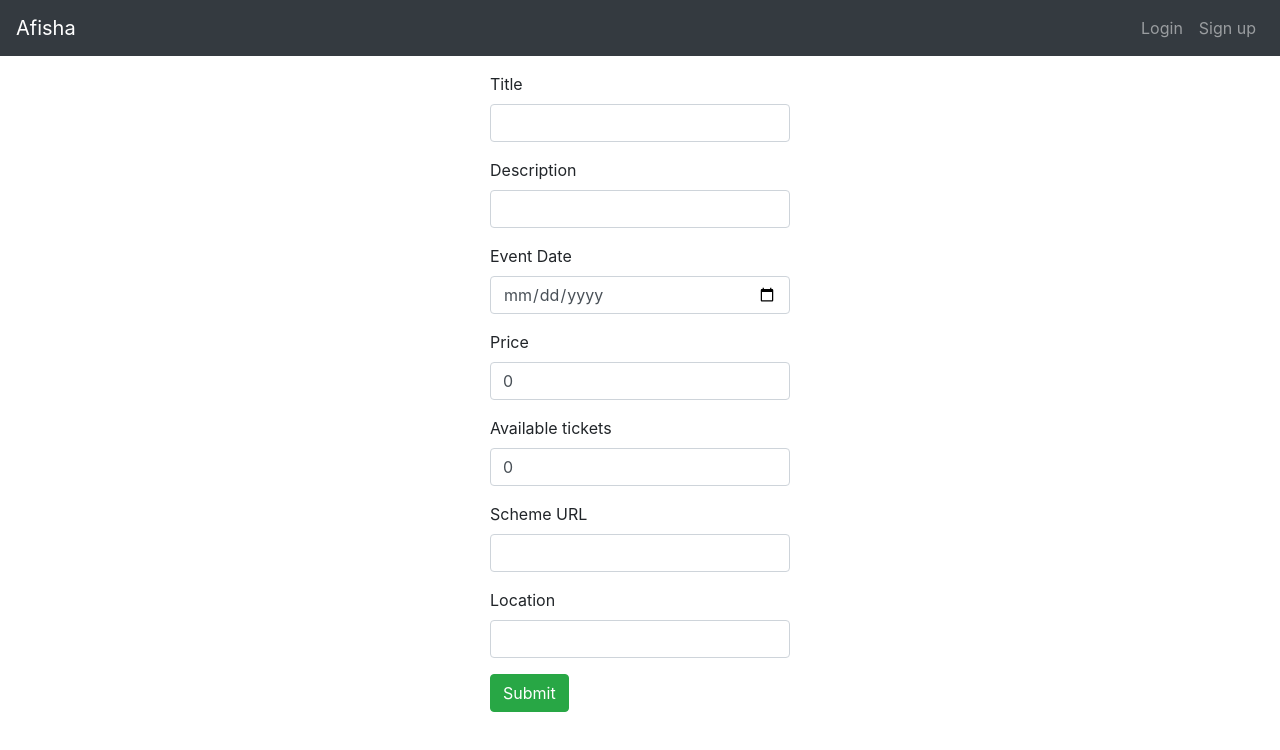
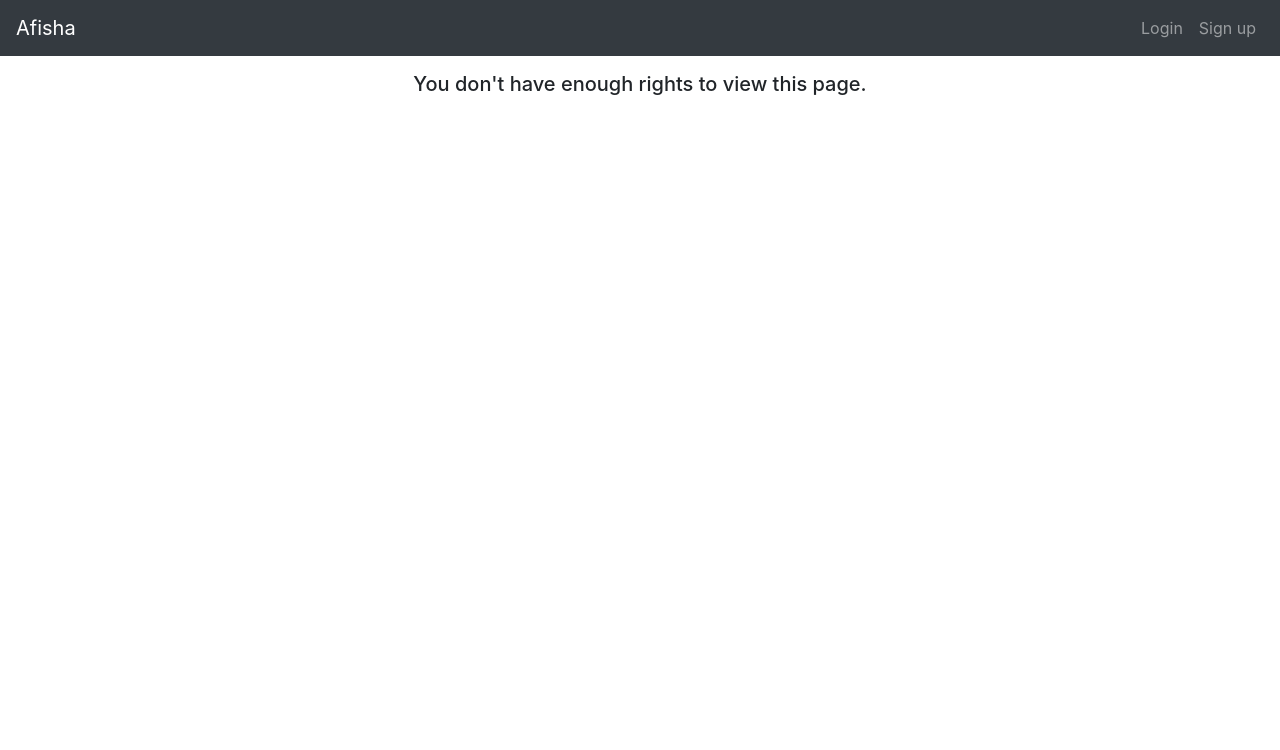
Before and after one commit to fn3x/afisha_app, a React (Create React App) app in the folder react-redux-axios-crud/: page /events/add in a window 1280 px wide. Shown: the top 750 px of the page. Built offline with nearby package versions, Linux system fonts and the light colour scheme.

Commit message:
Fixes to event date and refactored add-event

```diff
--- a/react-redux-axios-crud/src/App.js
+++ b/react-redux-axios-crud/src/App.js
@@ -7,7 +7,6 @@ import "./App.css"
 import AddUser from "./components/Users/add-user.component"
 import User from "./components/Users/user.component"
 import UsersList from "./components/Users/users-list.component"
-import AddEvent from "./components/Events/add-event.component"
 import ChangeEvent from "./components/Events/change-event.component"
 import Event from "./components/Events/event.component"
 import EventsList from './components/Events/events-list.component'
@@ -133,7 +132,7 @@ class App extends Component {
             <Route path="/eventslist" component={EventsList} />
             <Route path="/userslist" component={UsersList} />
             <Route exact path="/users/add" component={AddUser} />
-            <Route exact path="/events/add" component={AddEvent} />
+            <Route exact path="/events/add" component={ChangeEvent} />
             <Route exact path="/events/change/:id" component={ChangeEvent} />
             <Route path="/users/:id" component={User} />
             <Route path="/events/:id" component={Event} />
--- a/react-redux-axios-crud/src/components/Events/add-event.component.js
+++ /dev/null
@@ -1,228 +0,0 @@
-import React, { Component } from "react"
-import { connect } from "react-redux"
-import { createEvent } from "../../actions/events"
-
-class AddEvent extends Component {
-  constructor(props) {
-    super(props)
-    this.onChangeTitle = this.onChangeTitle.bind(this)
-    this.onChangeDescription = this.onChangeDescription.bind(this)
-    this.onChangeEventDate = this.onChangeEventDate.bind(this)
-    this.onChangePrice = this.onChangePrice.bind(this)
-    this.onChangeAvailableTickets = this.onChangeAvailableTickets.bind(this)
-    this.onChangeSchemeURL = this.onChangeSchemeURL.bind(this)
-    this.onChangeLocation = this.onChangeLocation.bind(this)
-    this.saveEvent = this.saveEvent.bind(this)
-    this.newEvent = this.newEvent.bind(this)
-
-    this.state = {
-      id: null,
-      title: "",
-      description: "",
-      eventDate: new Date(),
-      price: 0.00,
-      available_tickets: 0,
-      scheme_url: "",
-      location: "",
-
-      submitted: false
-    }
-  }
-
-  onChangeTitle(e) {
-    this.setState({
-      title: e.target.value,
-    })
-  }
-
-  onChangeDescription(e) {
-    this.setState({
-      description: e.target.value,
-    })
-  }
-
-  onChangeEventDate(e) {
-    this.setState({
-      eventDate: e.target.value,
-    })
-  }
-
-  onChangePrice(e) {
-    this.setState({
-      price: e.target.value,
-    })
-  }
-
-  onChangeAvailableTickets(e) {
-    this.setState({
-      available_tickets: e.target.value,
-    })
-  }
-
-  onChangeSchemeURL(e) {
-    this.setState({
-      scheme_url: e.target.value
-    })
-  }
-
-  onChangeLocation(e) {
-    this.setState({
-      location: e.target.value
-    })
-  }
-
-  saveEvent() {
-    const { title, description, eventDate, price, available_tickets, scheme_url, location } = this.state
-
-    this.props
-      .createEvent({ title, description, eventDate, price: parseFloat(price), available_tickets: parseInt(available_tickets), scheme_url, location })
-      .then((data) => {
-        this.setState({
-          id: data.id,
-          title: data.title,
-          description: data.description,
-          eventDate: data.eventDate,
-          price: data.price,
-          available_tickets: data.available_tickets,
-          scheme_url: data.scheme_url,
-          location: data.location,
-
-          submitted: true
-        })
-      })
-      .catch((e) => {
-        console.log(e)
-      })
-  }
-
-  newEvent() {
-    this.setState({
-      title: "",
-      description: "",
-      eventDate: "",
-      price: 0,
-      available_tickets: 0,
-      scheme_url: "",
-      location: "",
-
-      submitted: false
-    })
-  }
-
-  render() {
-    return (
-      <div className="submit-form">
-        {this.state.submitted ? (
-          <div>
-            <h4>You submitted successfully!</h4>
-            <button className="btn btn-success" onClick={this.newEvent}>
-              Add
-            </button>
-          </div>
-        ) : (
-          <div>
-            <div className="form-group">
-              <label htmlFor="title">Title</label>
-              <input
-                type="text"
-                className="form-control"
-                id="title"
-                required
-                value={this.state.title}
-                onChange={this.onChangeTitle}
-                name="title"
-              />
-            </div>
-
-            <div className="form-group">
-              <label htmlFor="description">Description</label>
-              <input
-                type="text"
-                className="form-control"
-                id="description"
-                required
-                value={this.state.description}
-                onChange={this.onChangeDescription}
-                name="description"
-              />
-            </div>
-
-            <div className="form-group datepicker" inline="true">
-              <label htmlFor="eventDate">Event Date</label>
-              <input
-                placeholder="Select date"
-                type="date"
-                className="form-control"
-                id="eventDate"
-                min={(new Date()).toISOString().split('T')[0]}
-                required
-                value={this.state.eventDate}
-                onChange={this.onChangeEventDate}
-                name="eventDate"
-              />
-              <i className="fas fa-calendar input-prefix"></i>
-            </div>
-
-            <div className="form-group">
-              <label htmlFor="price">Price</label>
-              <input
-                type="text"
-                className="form-control"
-                id="price"
-                required
-                value={this.state.price}
-                onChange={this.onChangePrice}
-                name="price"
-              />
-            </div>
-
-            <div className="form-group">
-              <label htmlFor="available_tickets">Available tickets</label>
-              <input
-                type="text"
-                className="form-control"
-                id="available_tickets"
-                required
-                value={this.state.available_tickets}
-                onChange={this.onChangeAvailableTickets}
-                name="available_tickets"
-              />
-            </div>
-
-            <div className="form-group">
-              <label htmlFor="scheme_url">Scheme URL</label>
-              <input
-                type="text"
-                className="form-control"
-                id="scheme_url"
-                required
-                value={this.state.scheme_url}
-                onChange={this.onChangeSchemeURL}
-                name="scheme_url"
-              />
-            </div>
-
-            <div className="form-group">
-              <label htmlFor="location">Location</label>
-              <input
-                type="text"
-                className="form-control"
-                id="location"
-                required
-                value={this.state.location}
-                onChange={this.onChangeLocation}
-                name="location"
-              />
-            </div>
-
-            <button onClick={this.saveEvent} className="btn btn-success">
-              Submit
-            </button>
-          </div>
-        )}
-      </div>
-    )
-  }
-}
-
-export default connect(null, { createEvent })(AddEvent)
--- a/react-redux-axios-crud/src/components/Events/change-event.component.js
+++ b/react-redux-axios-crud/src/components/Events/change-event.component.js
@@ -4,9 +4,8 @@ import moment from 'moment'
 import DatePicker from 'react-datepicker'
 import "react-datepicker/dist/react-datepicker.css";
 
-
 import EventsDataService from "../../services/events_db.service"
-import { updateEvent } from "../../actions/events"
+import { createEvent, updateEvent } from "../../actions/events"
 
 class ChangeEvent extends Component {
   constructor(props) {
@@ -31,15 +30,22 @@ class ChangeEvent extends Component {
         scheme_url: "",
         location: ""
       },
+      shouldUpdate: false,
       submitted: false,
       isAdmin: false
     }
   }
 
   componentDidMount() {
-    const { user } = this.props
+    const { user, match } = this.props
 
+    if (match.path.includes("change")) {
       this.getEvent(this.props.match.params.id)
+
+      this.setState({
+        shouldUpdate: true
+      })
+    }
 
     if (user) {
       this.setState({
@@ -124,10 +130,13 @@ class ChangeEvent extends Component {
   }
 
   saveEvent() {
-    const { currentEvent } = this.state
-    const { updateEvent } = this.props
+    const { currentEvent, shouldUpdate } = this.state
+    const { createEvent, updateEvent } = this.props
 
-    updateEvent({ ...currentEvent, event_date: moment(currentEvent.event_date).toDate() })
+    const eventObj = { ...currentEvent, event_date: moment(currentEvent.event_date).toDate() }
+
+    if (shouldUpdate) {
+      return updateEvent(eventObj)
       .then((response) => {
         this.setState({
           currentEvent: response,
@@ -139,17 +148,15 @@ class ChangeEvent extends Component {
       })
     }
 
-  newEvent() {
+    return createEvent(eventObj)
+      .then((response) => {
         this.setState({
-      title: "",
-      description: "",
-      event_date: "",
-      price: 0,
-      available_tickets: 0,
-      scheme_url: "",
-      location: "",
-
-      submitted: false
+          currentEvent: response,
+          submitted: true
+        })
+      })
+      .catch((e) => {
+        console.log(e)
       })
   }
 
@@ -220,10 +227,12 @@ class ChangeEvent extends Component {
 
             <div className="form-group datepicker" inline="true">
               <label htmlFor="event_date">Event Date</label>
+              <p>
                 <DatePicker
                       className="form-control"
-                    selected={ moment.parseZone(event_date).toDate() }
-                    onChange={ this.onChangeEventDate }
+                      selected={moment.parseZone(event_date).toDate()}
+                      onChange={this.onChangeEventDate}
+                      minDate={moment().toDate()}
                       name="selectDate"
                       showTimeSelect
                       timeIntervals={30}
@@ -231,6 +240,7 @@ class ChangeEvent extends Component {
                       timeCaption="time"
                       dateFormat="MMMM d, yyyy h:mm aa"
                   />
+              </p>
             </div>
 
             <div className="form-group">
@@ -302,4 +312,4 @@ function mapStateToProps(state) {
   };
 }
 
-export default connect(mapStateToProps, { updateEvent })(ChangeEvent)
+export default connect(mapStateToProps, { createEvent, updateEvent })(ChangeEvent)
--- a/react-redux-axios-crud/src/components/Events/event.component.js
+++ b/react-redux-axios-crud/src/components/Events/event.component.js
@@ -1,6 +1,7 @@
 import React, { Component } from "react"
 import { connect } from "react-redux"
 import { Link } from "react-router-dom"
+import moment from 'moment'
 
 import EventsDataService from "../../services/events_db.service"
 import { addEventToUser } from "../../actions/users_events"
@@ -49,7 +50,7 @@ class Event extends Component {
         <div className="card-body">
           <h5 className="card-title">{currentEvent.title}</h5>
           <p className="card-text text-left">Description: {currentEvent.description}</p>
-          <p className="card-text text-left">Date: {currentEvent.event_date}</p>
+          <p className="card-text text-left">Date: {moment.parseZone(currentEvent.event_date).format("LLL")}</p>
           <p className="card-text text-left">Remaining tickets: {currentEvent.available_tickets}</p>
           <p className="card-text text-left">Location: {currentEvent.location}</p>
           <h5 className="card-text text-left">Price: {currentEvent.price}₽</h5>
```
Lines whose indentation alone changed are shown as unchanged.
